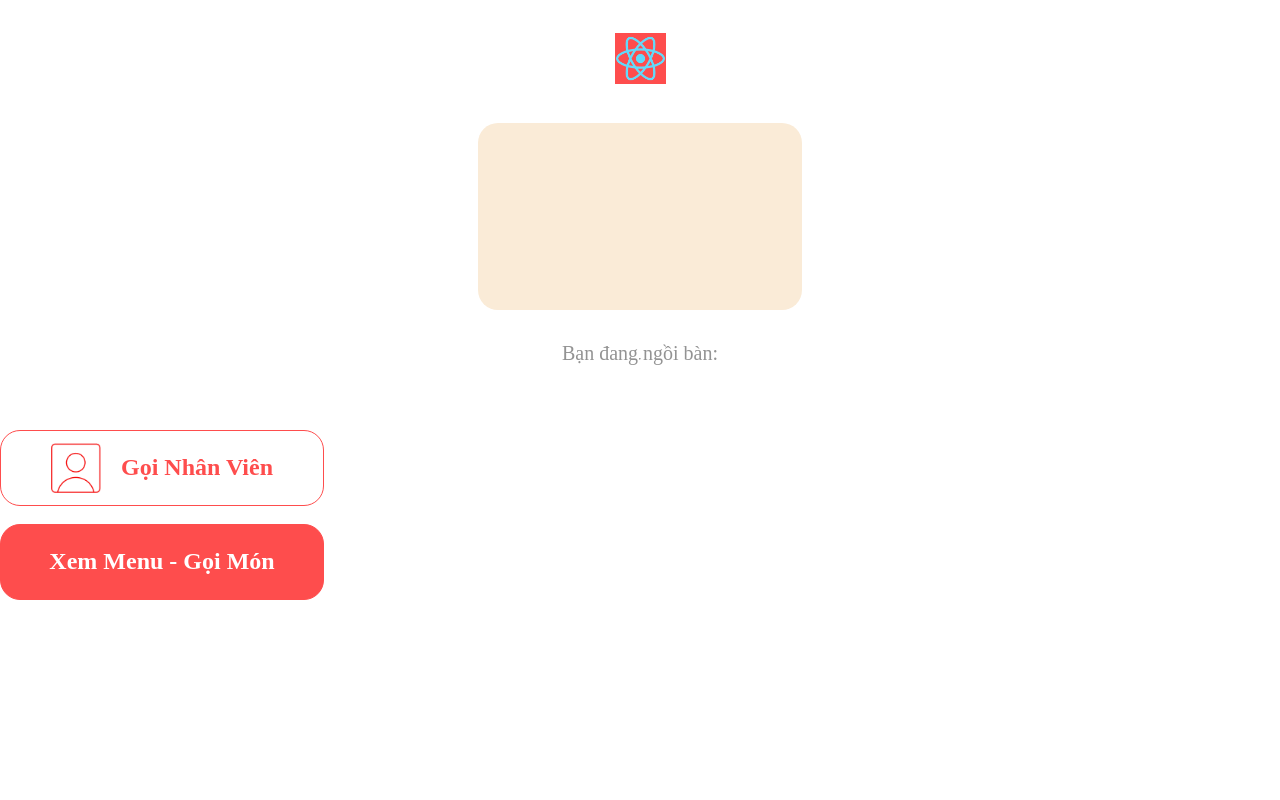
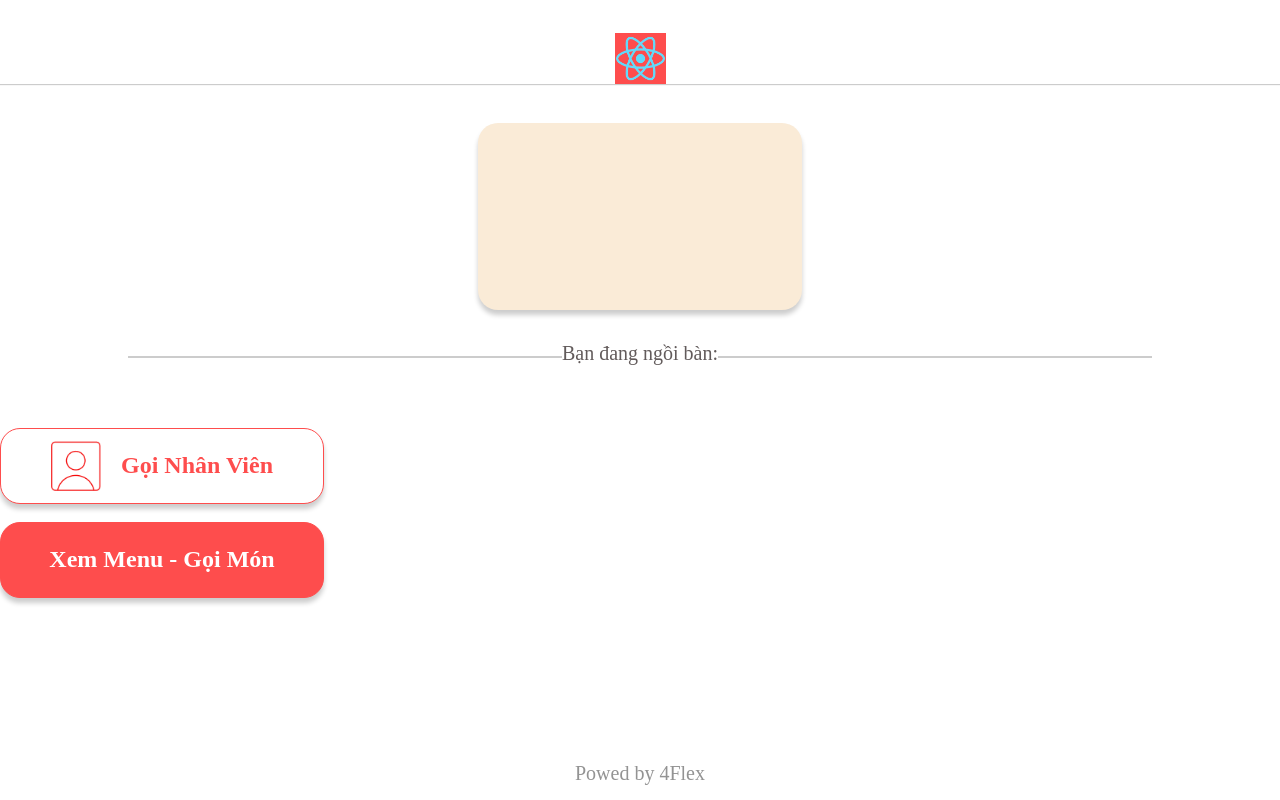
Before and after one commit to havancanh2003/qr_web_app, a React (Create React App) app: page / in a window 1280 px wide. Shown: the top 800 px of the page. Built offline with nearby package versions, Linux system fonts and the light colour scheme.

Commit message:
changed home 3

```diff
--- a/src/pages/Home/home.scss
+++ b/src/pages/Home/home.scss
@@ -7,7 +7,8 @@
     display: flex;
     margin-top:33px ;
     height: 51px;
-    width: auto;
+    width: 100%;
+    box-shadow: 0 1px 1px rgb(0 0 0 /20%);
     img{
         height: 51px;
         max-width: 136px;
@@ -26,9 +27,20 @@
     height: 187px;
     background-color: antiquewhite;
     border-radius: 20px;
+    box-shadow: 0 5px 5px rgb(0 0 0 /20%);
 }
 .yourTable{
-    margin-bottom: -10px;
+    // margin-bottom: -10px;
+    width: 80%;
+    display: flex;
+    justify-content: center;
+    box-shadow: 0 2px 0 rgb(0 0 0 /20%);
+    span{
+        margin-bottom: -12px;
+        position: relative;
+        color:#625B5B;
+        background-color: #FFFFFF;
+    }
 }
 
 .homeButton{
@@ -43,6 +55,7 @@
     color: #FE4D4D;
     display: flex;
     align-items: center;
+    box-shadow: 0 5px 5px rgb(0 0 0 /20%);
     img{
         width: 50px;
         height: 50px;
@@ -65,9 +78,9 @@
 p{
     margin-top: 28px;
     font-size: 20px;
-    font-weight: 300;
     color: #939393;
 }
 #introduce{
-    margin-top: 30%;
+    margin-top: 160px;
+
 }
--- a/src/pages/Home/index.js
+++ b/src/pages/Home/index.js
@@ -1,21 +1,39 @@
+
+import * as React from 'react';
+import { Routes, Route, useParams, Link } from 'react-router-dom';
 
 import './home.scss';
 import icon from '../../assets/image/icon.png'
 import logo192 from '../../assets/image/logo192.png'
 function Home() {
+  function ProfilePage() {
+    // Get the userId param from the URL.
+    let { userId } = useParams();
+    // ...
+  }
   return (
     <div className='homePage'>
       <div className='topBar'>
         <img src={logo192} alt='LOGO'></img>
       </div>
-      <div className='adsBanner'></div>
-      <p className='yourTable'>Bạn đang ngồi bàn:</p>
+      <div className='adsBanner'>
+      </div>
+      <p className='yourTable'>
+        <span>Bạn đang ngồi bàn:</span>
+      </p>
       <hr />
-      <button className='homeButton'>
-        <img src={icon} alt='icon'></img>
-        <span>Gọi Nhân Viên</span>
+      <button
+        className='homeButton'
+      >
+          <img src={icon} alt='icon'></img>
+          <span>Gọi Nhân Viên</span>
       </button>
-      <button className='homeButton' id='secondButton'>Xem Menu - Gọi Món</button>
+      <button
+        className='homeButton'
+        id='secondButton'
+      >
+          Xem Menu - Gọi Món
+      </button>
       <p id='introduce'>Powed by 4Flex</p>
     </div>
   );
```
